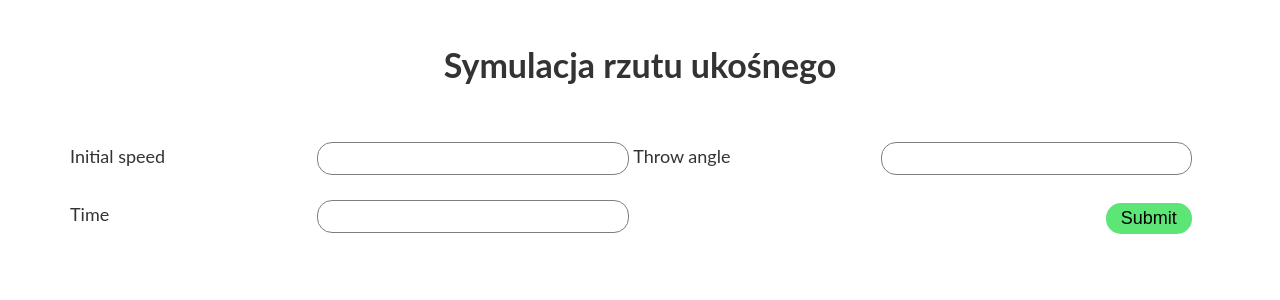
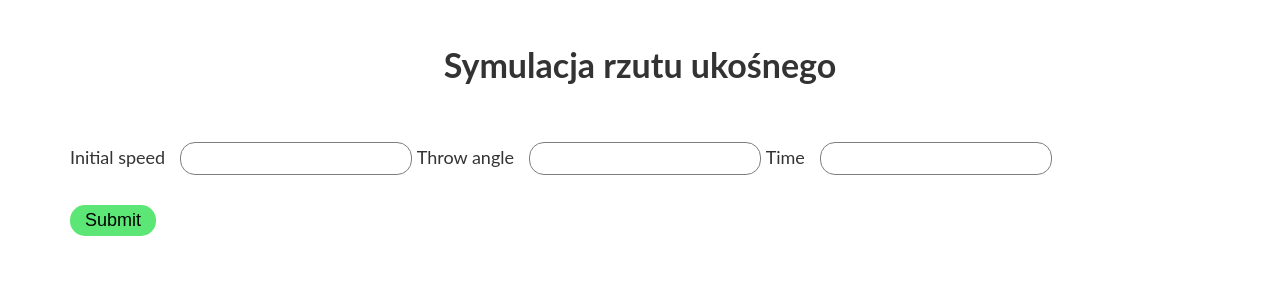
Before and after one commit to pawelpoloczek/oblique-throw, a Symfony app: template templates/home.html.twig in a window 1280 px wide. Shown: the top 300 px of the page. Run offline with Twig, Linux system fonts and the light colour scheme; the template is opened without the code that fills it, so the values that code supplies are empty; form fields are guessed from the names that the template uses; some libraries are stand-ins or nearby versions.

Commit message:
Add some styles and htaml structure

```diff
--- a/public/css/style.css
+++ b/public/css/style.css
@@ -50,33 +50,25 @@ h4 {
 .container .row {
     padding: 15px 0;
     line-height: 28px;
+    display: block;
 }
 
-.container .row .col {
+.container .row .element {
     display: inline-block;
-    width: 100%;
-}
-
-.container .row .col-1-2 {
-    display: inline-block;
-    width: 49%;
-    position: relative;
 }
 
 form label {
     display: inline-block;
-    width: 40%;
+    padding-right: 15px;
 }
 
 form input {
     display: inline-block;
     border: solid 1px #7F7E7E;
-    width: 50%;
+    width: 200px;
     font-size: 18px;
     padding: 5px 15px;
     border-radius: 15px;
-    position: absolute;
-    right: 0;
 }
 
 form button {
@@ -84,7 +76,5 @@ form button {
     border-radius: 15px;
     background-color: #5BE675;
     font-size: 18px;
-    position: absolute;
-    right: 0;
-    top: -18px;
+    cursor: pointer;
 }
--- a/templates/home.html.twig
+++ b/templates/home.html.twig
@@ -6,22 +6,28 @@
 
     {{ form_start(entryDataForm, {'attr': {'id': 'entry_data_form'}}) }}
         <div class="row">
-            <div class="col-1-2">
+            <div class="element">
                 {{ form_row(entryDataForm.initialSpeed) }}
             </div>
-            <div class="col-1-2">
+            <div class="element">
                 {{ form_row(entryDataForm.throwAngle) }}
+            </div>
+            <div class="element">
+                {{ form_row(entryDataForm.time) }}
             </div>
         </div>
         <div class="row">
-            <div class="col-1-2">
-                {{ form_row(entryDataForm.time) }}
-            </div>
-            <div class="col-1-2">
+            <div class="element">
                 {{ form_row(entryDataForm.submit) }}
             </div>
         </div>
     {{ form_end(entryDataForm) }}
+    <div class="row">
+        <div id="data"></div>
+    </div>
+    <div class="row">
+        <div id="chart"></div>
+    </div>
 {% endblock %}
 
 {% block javascripts %}
```
